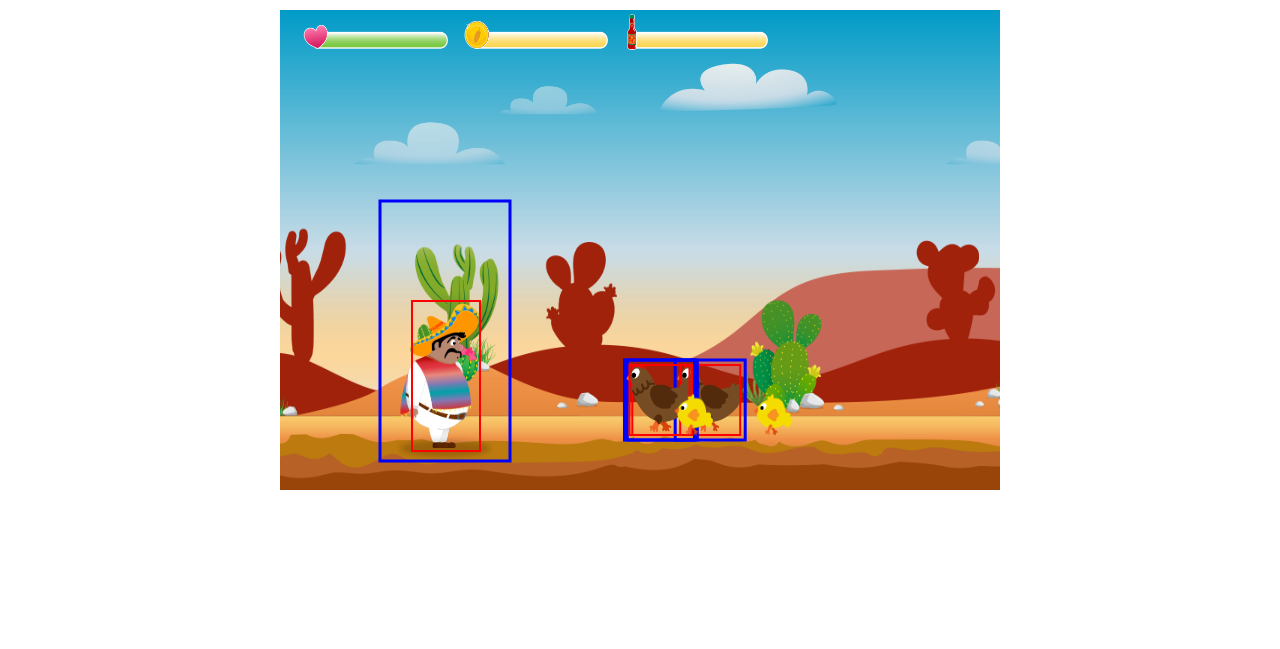
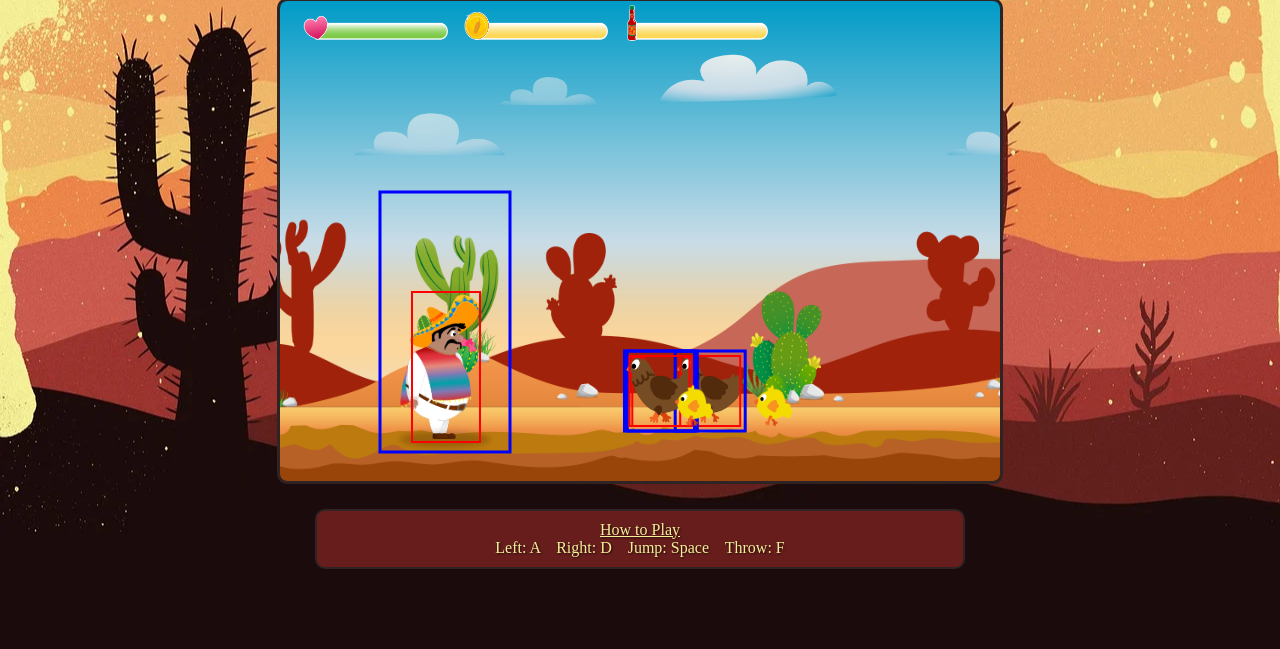
Before and after one commit to Irina-Gorges/El-Pollo-Loco, a plain HTML site: page index.html in a window 1280 px wide. Shown: the part 169-818 px from the top of the page. Drawn offline with Linux system fonts and the light colour scheme; a web font is replaced by a local one.

Commit message:
added Infobox & Background

```diff
--- a/index.html
+++ b/index.html
@@ -3,8 +3,14 @@
     <head>
         <meta charset="UTF-8" />
         <meta name="viewport" content="width=device-width, initial-scale=1.0" />
+        <link rel="preconnect" href="https://fonts.googleapis.com" />
+        <link rel="preconnect" href="https://fonts.gstatic.com" crossorigin />
+        <link
+            href="https://fonts.googleapis.com/css2?family=Rye&display=swap"
+            rel="stylesheet"
+        />
+        <title>El Pollo Loco</title>
         <link rel="stylesheet" href="styles/style.css" />
-        <title>El Pollo Loco</title>
         <script src="models/drawable-object.class.js"></script>
         <script src="models/movable-object.class.js"></script>
         <script src="models/character.class.js"></script>
@@ -25,7 +31,10 @@
         <script src="scripts/game.js"></script>
     </head>
     <body onload="init()">
-        <h1>El Pollo Loco</h1>
+        <div id="main_Content"><h1>El Pollo Loco</h1>
         <canvas id="canvas" width="720" height="480"></canvas>
+        <div id="info"><div class="rules_Settings"><p>How to Play</p><span>Left: A &nbsp;&nbsp; Right: D &nbsp;&nbsp; Jump: Space &nbsp;&nbsp; Throw: F </span></div></div>
+        </div>
+
     </body>
-</html>
+</html>&nbsp;
--- a/styles/style.css
+++ b/styles/style.css
@@ -5,20 +5,64 @@
     scroll-behavior: smooth;
     box-sizing: border-box;
     color: black;
+    font-family: 'Rye', serif;
 }
 
 body {
+    background-image: url('../img/5_background/body_background.jpg');
+    background-size: cover;
+    background-position: center;
+     max-width: 1920px;
+}
+
+#main_Content {
+    width: 100%;
+    height: 100dvh;
+
     display: flex;
     flex-direction: column;
     justify-content: center;
     align-items: center;
-    height: 100dvh;
-    background: url(./img/5_background/background_body.webp);
-    background-size: cover;
-    background-position: center;
+
+    h1 {
+        font-size: 68px;
+    }
+
+    canvas {
+        margin: 25px;
+        background-color: black;
+        border: 3px solid rgb(48, 35, 35);
+        border-radius: 10px;
+        box-shadow: drop-shadow(1px 1px 1px rgba(0, 0, 0, 0.726));;
+    }
 }
 
-canvas {
-    margin: 25px;
-    background-color: black;
+#info {
+    display: flex;
+    flex-direction: column;
+    justify-content: center;
+    align-items: center;
+    width: 650px;
+    height: 60px;
+    background-color: rgb(104, 29, 29);
+    border: 2px solid rgb(48, 35, 35);
+    border-radius: 10px;
+
+    .rules_Settings {
+        display: flex;
+        flex-direction: column;
+        justify-content: center;
+        align-items: center;
+
+        p {
+            text-decoration: underline;
+            color: rgb(245, 239, 152);
+            filter: drop-shadow(1px 1px 1px rgba(0, 0, 0, 0.726));
+        }
+
+        span {
+            color: rgb(245, 239, 152);
+            filter: drop-shadow(1px 1px 1px rgba(0, 0, 0, 0.726));
+        }
+    }
 }
```
Also changed, not shown: img/5_background/background_body.webp (deleted), img/5_background/body_background.jpg (added).
